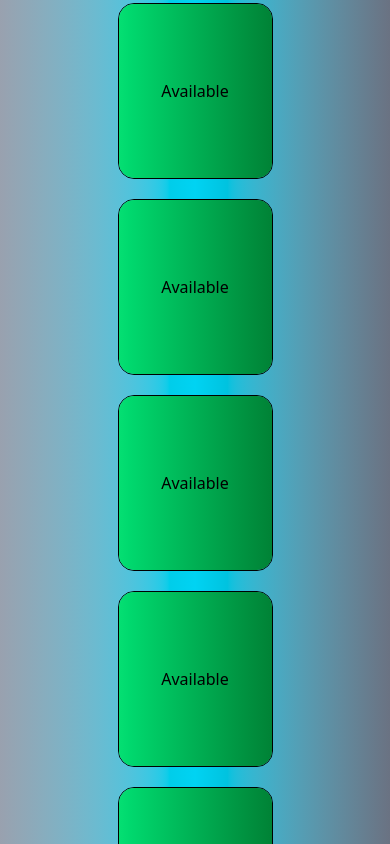
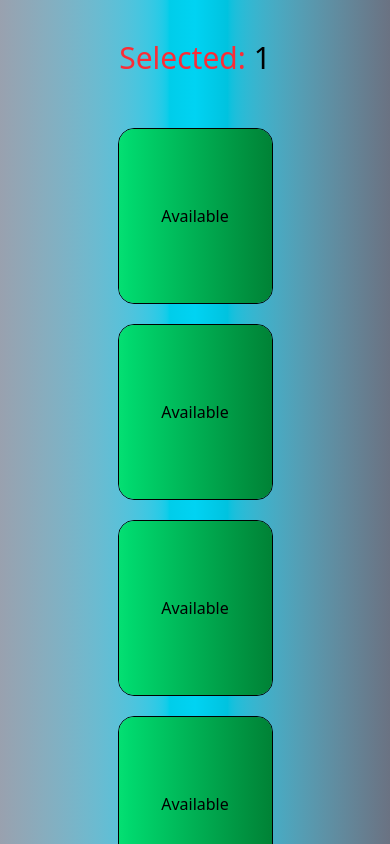
Before and after one commit to damodara2006/Car-Parking-System, a React (Vite) app in the folder frontend/: page / in a window 390 px wide. Shown: the top 844 px of the page. Built offline with nearby package versions, Linux system fonts and the light colour scheme; no server answers.

Commit message:
refactor: adjust layout and styling in Home component for improved responsiveness

```diff
--- a/frontend/src/Pages/Home.jsx
+++ b/frontend/src/Pages/Home.jsx
@@ -14,10 +14,10 @@ function Home() {
   }, []);
 
   return (
-    <div className='w-screen h-screen bg-gradient-to-r from-gray-400 via-cyan-400 to-gray-500 flex items-center justify-center'>
+    <div className='w-screen h-max pt-32 pb-30 bg-gradient-to-r from-gray-400 via-cyan-400 to-gray-500 flex items-center justify-center'>
       <h1 className='top-10 absolute text-red-500 text-3xl'>Selected: <span className='text-black' >{value}</span></h1>
 
-      <div className=' w-full flex justify-center items-center flex-col px-10 relative bg-gradient-to-r from-gray-400 via-cyan-400 to-gray-500'>
+      <div className=' w-full h-[100%] flex justify-center items-center flex-col px-10 relative bg-gradient-to-r from-gray-400 via-cyan-400 to-gray-500'>
       <div className='flex flex-row flex-wrap w-[50%] gap-5 h-[100%] justify-center items-center'>
         {[...Array(16)].map((_, index) => {
           const parkedCar = data.find(car => car.parkingnumber === index + 1);
@@ -35,7 +35,7 @@ function Home() {
           );
         })}
       </div>
-      <div className='gap-10 flex'>
+      <div className='gap-10 flex '>
         <button className='border px-18 py-4 mt-4 hover:bg-gray-400 transition-all duration-300 rounded-xl bg-white' onClick={() => navigate('/park', { state: { value , occupied} })}>BOOK</button>
         <button className='border px-18 py-4 mt-4 hover:bg-gray-400 transition-all duration-300 rounded-xl bg-white' onClick={() => navigate('/exit', { state: { value } })}>EXIT</button>
       </div>
```
